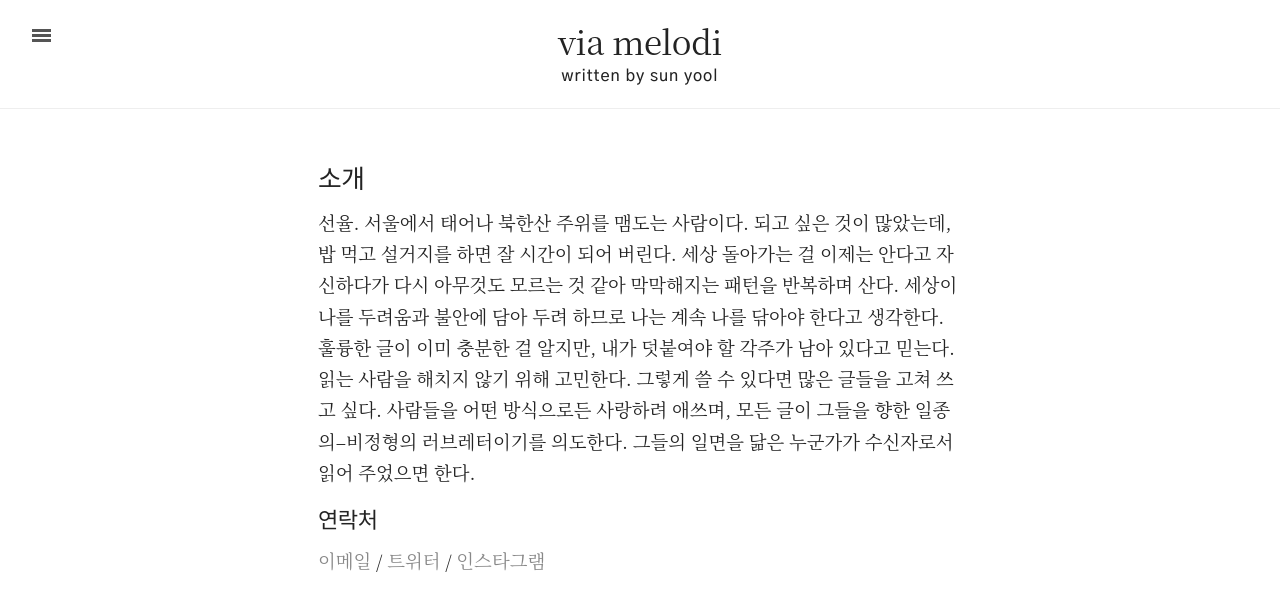
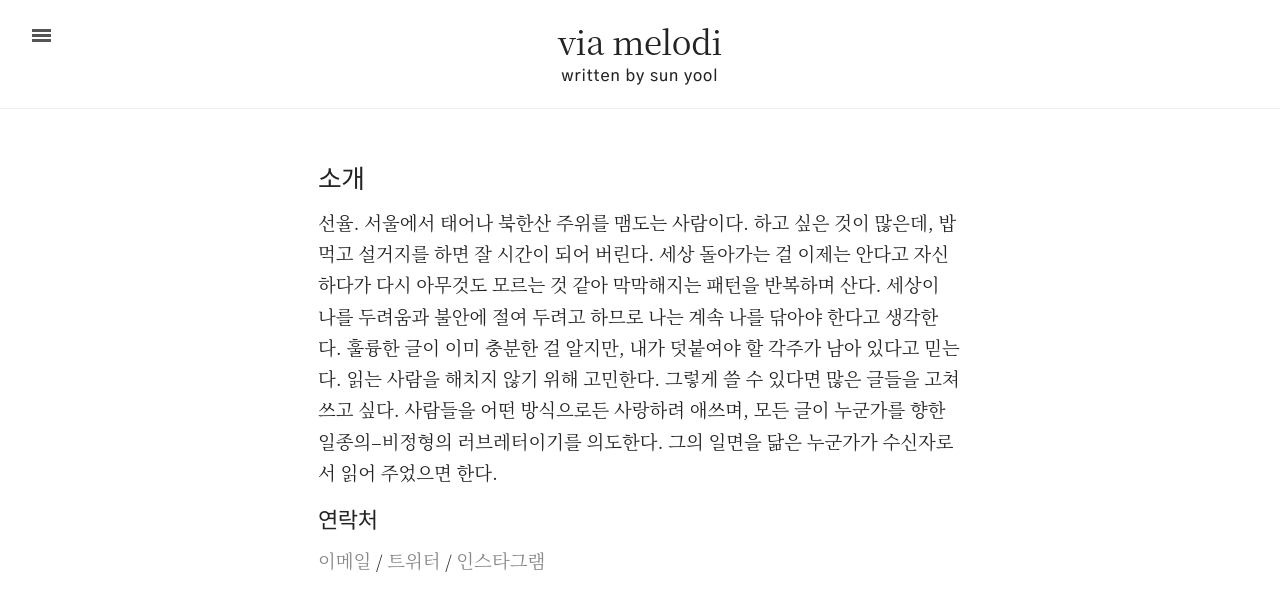
Before and after one commit to viamelodi/viamelodi.github.io, a Jekyll site: the page built from about.md, in a window 1280 px wide. Shown: the top 611 px of the page. Built offline with Jekyll 4.4.1, drawn with Linux system fonts in a browser that asks for light colours.

```diff
--- a/_config.yml
+++ b/_config.yml
@@ -3,7 +3,7 @@
 # Setup
 title:               via melodi
 tagline:             'written by sun yool'
-description:         '타인의 노래를 되감아 듣고 나서 내 몸으로 더듬더듬 따라 불러 보기로 했습니다. 그 노래의 경험을 다양한 형식으로 기록하고 모읍니다.'
+description:         '타인의 노래를 되감아 듣고, 내 몸으로 더듬더듬 따라 불러 보기로 했습니다. 그 노래의 경험을 다양한 형식으로 기록하고 모읍니다.'
 url:                 'http://viamelodi.github.io/'
 baseurl:             ''
 
--- a/about.md
+++ b/about.md
@@ -3,8 +3,8 @@ layout: page
 title: 소개
 ---
 
-선율. 서울에서 태어나 북한산 주위를 맴도는 사람이다. 되고 싶은 것이 많았는데, 밥 먹고 설거지를 하면 잘 시간이 되어 버린다. 세상 돌아가는 걸 이제는 안다고 자신하다가 다시 아무것도 모르는 것 같아 막막해지는 패턴을 반복하며 산다. 세상이 나를 두려움과 불안에 담아 두려 하므로 나는 계속 나를 닦아야 한다고 생각한다. 훌륭한 글이 이미 충분한 걸 알지만, 내가 덧붙여야 할 각주가 남아 있다고 믿는다. 읽는 사람을 해치지 않기 위해 고민한다. 그렇게 쓸 수 있다면 많은 글들을 고쳐 쓰고 싶다. 사람들을 어떤 방식으로든 사랑하려 애쓰며, 모든 글이 그들을 향한 일종의--비정형의 러브레터이기를 의도한다. 그들의 일면을 닮은 누군가가 수신자로서 읽어 주었으면 한다.
+선율. 서울에서 태어나 북한산 주위를 맴도는 사람이다. 하고 싶은 것이 많은데, 밥 먹고 설거지를 하면 잘 시간이 되어 버린다. 세상 돌아가는 걸 이제는 안다고 자신하다가 다시 아무것도 모르는 것 같아 막막해지는 패턴을 반복하며 산다. 세상이 나를 두려움과 불안에 절여 두려고 하므로 나는 계속 나를 닦아야 한다고 생각한다. 훌륭한 글이 이미 충분한 걸 알지만, 내가 덧붙여야 할 각주가 남아 있다고 믿는다. 읽는 사람을 해치지 않기 위해 고민한다. 그렇게 쓸 수 있다면 많은 글들을 고쳐 쓰고 싶다. 사람들을 어떤 방식으로든 사랑하려 애쓰며, 모든 글이 누군가를 향한 일종의--비정형의 러브레터이기를 의도한다. 그의 일면을 닮은 누군가가 수신자로서 읽어 주었으면 한다.
 
 ## 연락처
 
-[이메일](mailto:viamelodi@hotmail.com) / [트위터](http://twitter.com/viamelodi) / [인스타그램](http://instagram.com/yoolsun)
+[이메일](mailto:sunyool@hotmail.com) / [트위터](http://twitter.com/viamelodi) / [인스타그램](http://instagram.com/yoolsun)
```
Also changed, not shown: _texts/Our_Night_Distance.md (added, +34 -0 lines).
